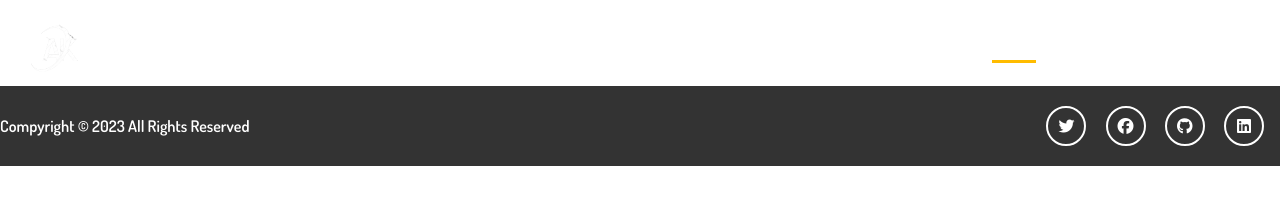
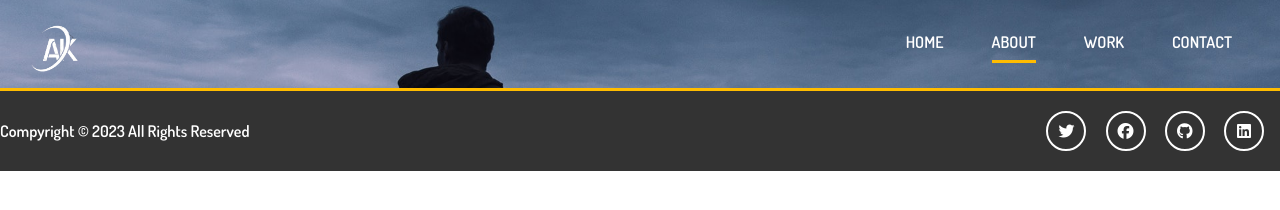
Before and after one commit to ahmedkhaled89/my-custom-john-doe-portfolio, a website: page dist/about.html in a window 1280 px wide. Drawn offline with Linux system fonts and the light colour scheme.

Commit message:
styling the header inner element

```diff
--- a/scss/main.scss
+++ b/scss/main.scss
@@ -91,6 +91,9 @@ img {
   }
   //Header Inner
   &-inner {
+    background: $bg-image no-repeat 20% 30% / cover;
+    height: 5.5rem;
+    border-bottom: 3px solid $main-color;
   }
 }
 
```
Also changed, not shown: dist/css/main.css.
